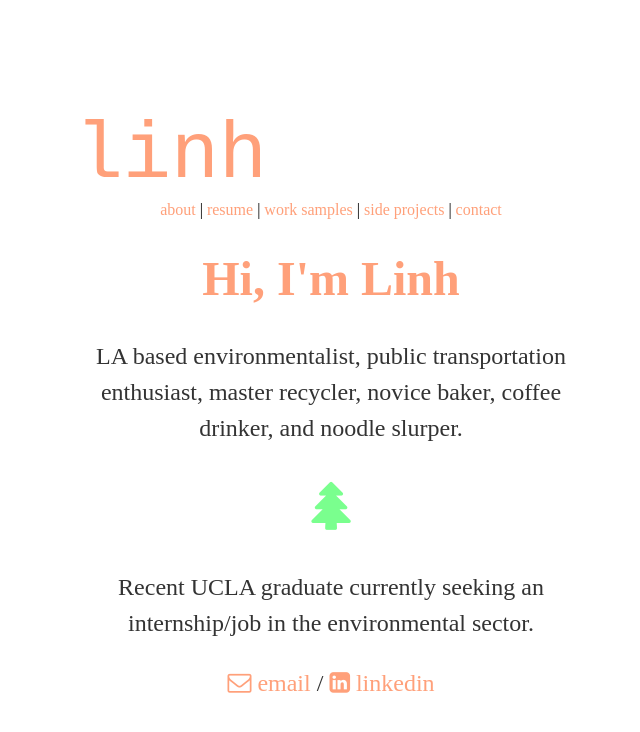
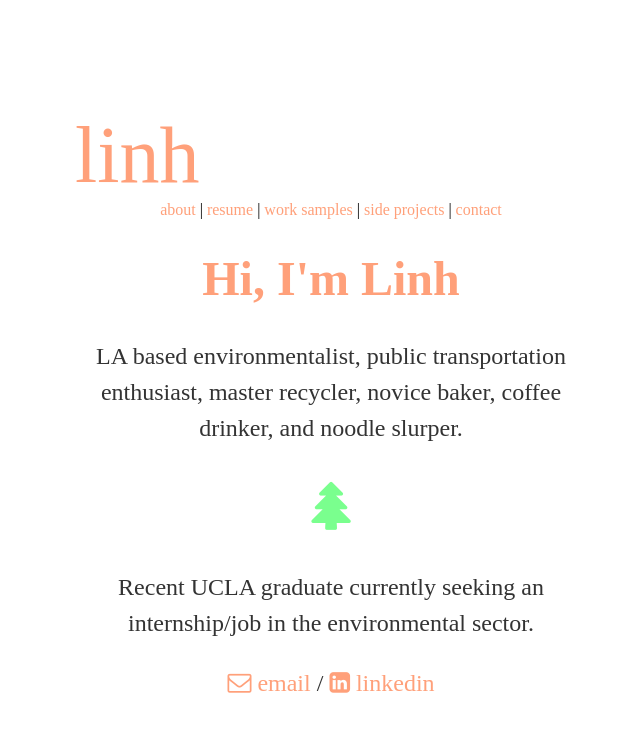
Before and after one commit to lttrinh/lttrinh.github.io, a Jekyll site: the page built from index.html, in a window 1280 px wide. Shown: the top 732 px of the page, without its empty margins (309-949 px from the left). Built offline with Jekyll 4.4.1, drawn with Linux system fonts in a browser that asks for light colours.

Commit message:
Update main.css

```diff
--- a/css/main.css
+++ b/css/main.css
@@ -44,7 +44,7 @@ ul {
 }
 
 .top {
-    font-family: 'courier new';
+    font-family: 'courier-new';
     font-size: 5em;
     text-align: center;
 }
```
